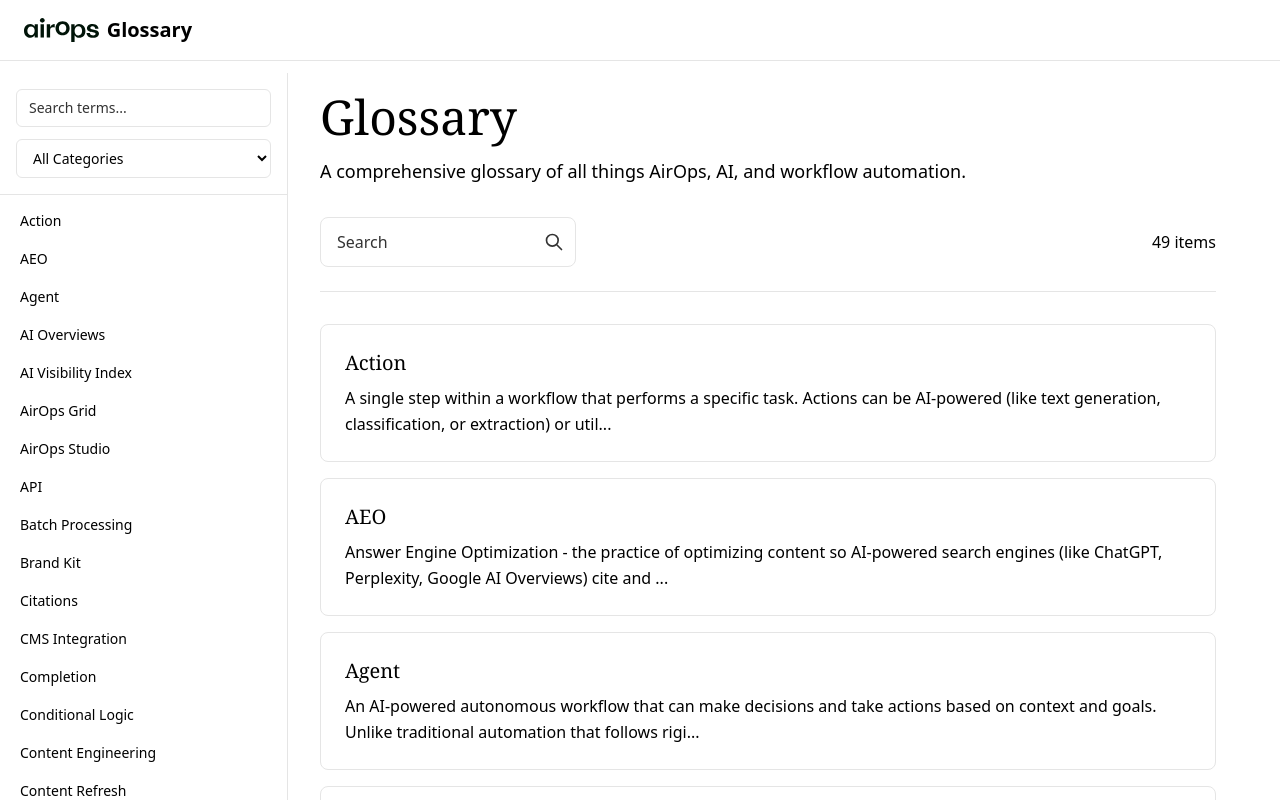
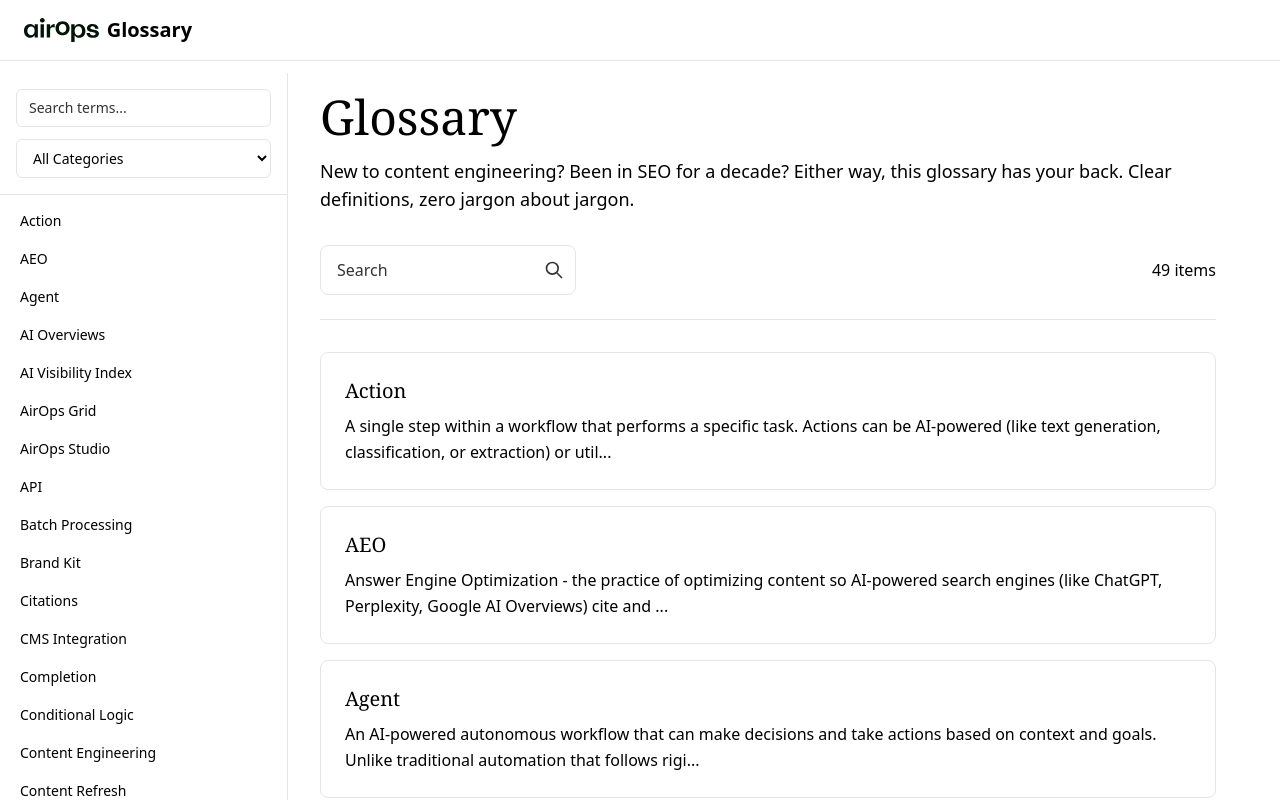
Before and after one commit to jessperate/AO-glossary, a Next.js app: page / in a window 1280 px wide. Shown: the top 800 px of the page. Built offline with nearby package versions, Linux system fonts and the light colour scheme; a web font is replaced by a local one.

Commit message:
Update glossary subhead copy
Co-Authored-By: Claude Opus 4.5 <noreply@anthropic.com>

```diff
--- a/src/app/page.tsx
+++ b/src/app/page.tsx
@@ -26,7 +26,7 @@ export default function Home() {
       <div className="mb-6 sm:mb-8">
         <h1 className="text-3xl sm:text-4xl lg:text-5xl mb-3 sm:mb-4 font-[family-name:var(--font-serif)]">Glossary</h1>
         <p className="text-base sm:text-lg text-[var(--muted-foreground)]">
-          A comprehensive glossary of all things AirOps, AI, and workflow automation.
+          New to content engineering? Been in SEO for a decade? Either way, this glossary has your back. Clear definitions, zero jargon about jargon.
         </p>
       </div>
 
```
